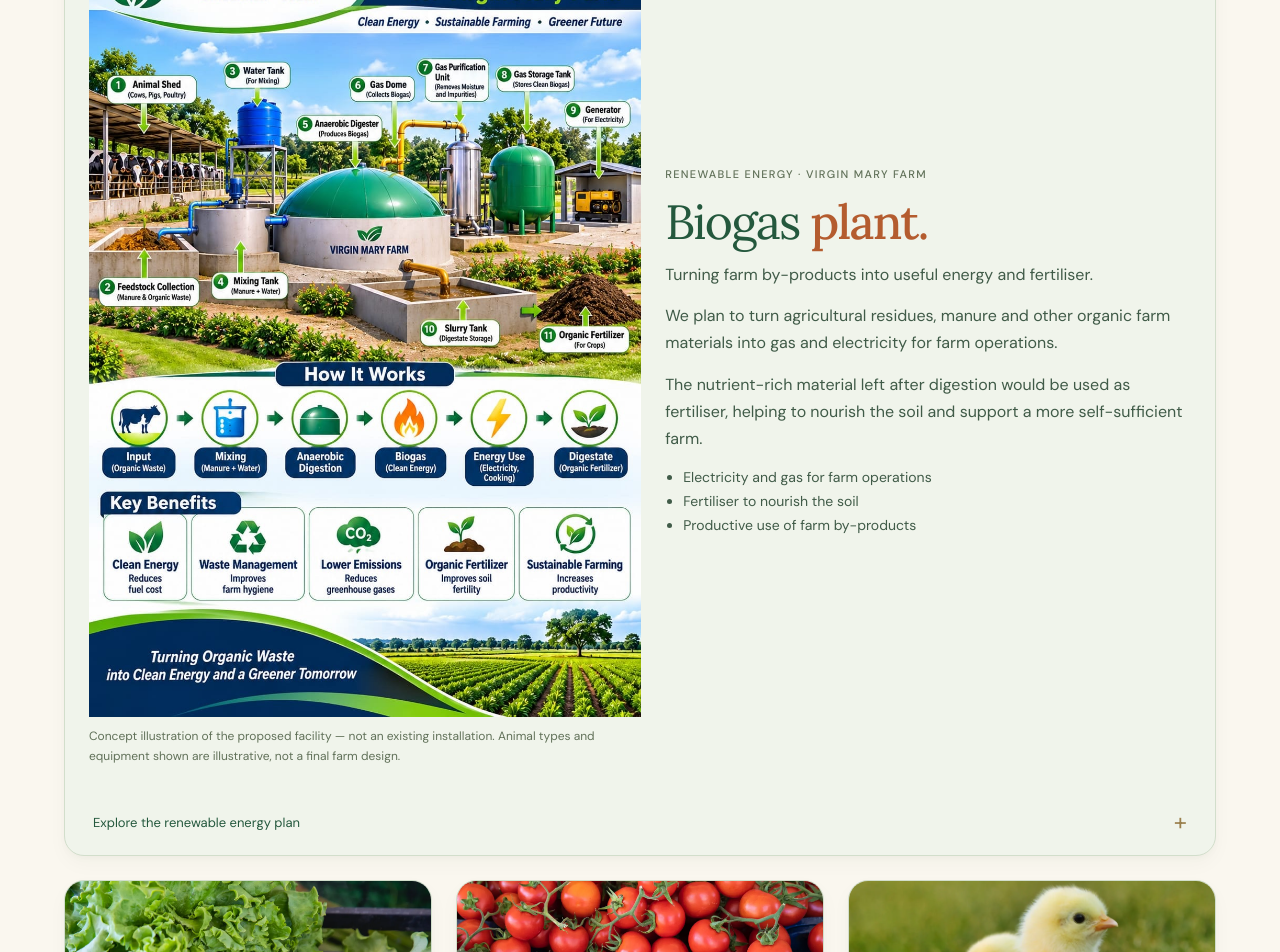
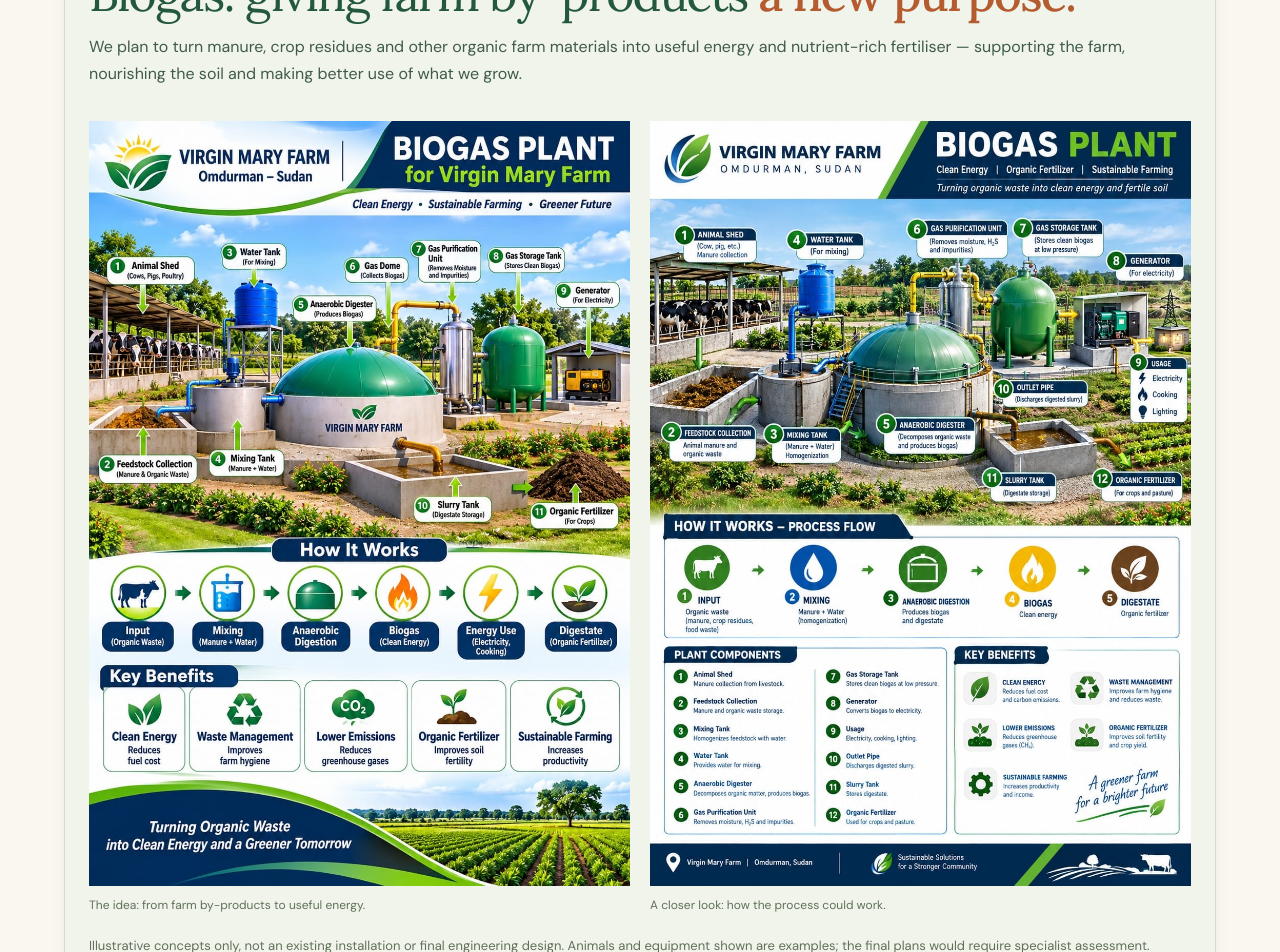
Before and after one commit to Hero988/RiseMeUp, a React (Vite) app: page / in a window 1280 px wide. Shown: the part 9520-10472 px from the top of the page. Built offline with nearby package versions, Linux system fonts and the light colour scheme; a web font is replaced by a local one.

Commit message:
Show both biogas concepts in the approved side-by-side layout

```diff
--- a/public/homepage-theme.css
+++ b/public/homepage-theme.css
@@ -796,13 +796,14 @@
 
 .home-page #virgin-mary-farm #farm-plan #biogas-plant{grid-column:1 / -1}
 .home-page #virgin-mary-farm #farm-plan .collection{grid-template-columns:repeat(3,minmax(0,1fr));gap:24px}
-.home-page #virgin-mary-farm #farm-plan #biogas-plant .biogas-feature{display:grid;grid-template-columns:minmax(0,1.05fr) minmax(0,1fr);align-items:center;gap:24px;padding:24px}
+.home-page #virgin-mary-farm #farm-plan #biogas-plant .biogas-feature{display:grid;grid-template-columns:minmax(0,1fr);gap:20px;padding:24px}
+.home-page #virgin-mary-farm #farm-plan #biogas-plant .biogas-illustrations{display:grid;grid-template-columns:repeat(2,minmax(0,1fr));align-items:start;gap:20px}
+.home-page #virgin-mary-farm #farm-plan #biogas-plant .biogas-concept-note{margin:0;color:#617159;font:400 13px/1.7 'DM Sans',sans-serif}
 .home-page #virgin-mary-farm #farm-plan #biogas-plant .biogas-intro{min-width:0;padding:0}
 .home-page #virgin-mary-farm #farm-plan #biogas-plant .biogas-intro .eyebrow{margin:0 0 10px;color:#617159;font:500 11px/1.7 'DM Sans',sans-serif;letter-spacing:.12em;text-transform:uppercase}
 .home-page #virgin-mary-farm #farm-plan #biogas-plant .biogas-intro h4{margin:0 0 12px;color:#24583d;font:400 clamp(32px,4vw,48px)/1.15 'Lora',Georgia,serif}
 .home-page #virgin-mary-farm #farm-plan #biogas-plant .biogas-intro h4 em{color:#b45c2f}
 .home-page #virgin-mary-farm #farm-plan #biogas-plant .biogas-intro>p:not(.eyebrow){margin:0 0 14px;color:#405b48;font:400 16px/1.7 'DM Sans',sans-serif}
-.home-page #virgin-mary-farm #farm-plan #biogas-plant .biogas-intro ul{margin:0;padding-left:18px;color:#405b48;font:400 14px/1.7 'DM Sans',sans-serif}
 .home-page #virgin-mary-farm #farm-plan #biogas-plant .biogas-illustration{min-width:0;margin:0}
 .home-page #virgin-mary-farm #farm-plan #biogas-plant .biogas-illustration img{display:block;position:static;width:100%;height:auto;padding:0;border-radius:0;object-fit:contain}
 .home-page #virgin-mary-farm #farm-plan #biogas-plant .biogas-illustration figcaption{padding:10px 0 0;color:#617159;font:400 12px/1.6 'DM Sans',sans-serif}
@@ -821,6 +822,7 @@
 @media(max-width:650px){
  .home-page #virgin-mary-farm #farm-plan .collection{grid-template-columns:1fr}
  .home-page #virgin-mary-farm #farm-plan #biogas-plant .biogas-feature{grid-template-columns:1fr;gap:20px;padding:16px}
+ .home-page #virgin-mary-farm #farm-plan #biogas-plant .biogas-illustrations{grid-template-columns:1fr}
  .home-page #virgin-mary-farm #farm-plan .project:not(#biogas-plant) .panel>img{height:210px}
 }
 
--- a/src/components/FarmPlan.tsx
+++ b/src/components/FarmPlan.tsx
@@ -9,6 +9,17 @@ export default function FarmPlan() {
         below explains how rebuilding could progress. <a href="/development-partners/#first-stage">Assessment and water restoration come first.</a>
       </p></div><section className="collection" id="collection" aria-label="The four parts of the farm vision"><article className="project" id="biogas-plant">
           <div className="biogas-feature">
+            <div className="biogas-intro">
+              <p className="eyebrow">Renewable energy · Virgin Mary Farm</p>
+              <h4>Biogas: giving farm by-products <em>a new purpose.</em></h4>
+              <p>
+                We plan to turn manure, crop residues and other organic farm
+                materials into useful energy and nutrient-rich fertiliser —
+                supporting the farm, nourishing the soil and making better use
+                of what we grow.
+              </p>
+            </div>
+            <div className="biogas-illustrations">
           <figure className="biogas-illustration">
             <img
               src="/farm-plan/biogas-process.jpg"
@@ -17,27 +28,24 @@ export default function FarmPlan() {
               height="1491"
               loading="lazy"
             />
-            <figcaption>Concept illustration of the proposed facility — not an existing installation. Animal types and equipment shown are illustrative, not a final farm design.</figcaption>
+            <figcaption>The idea: from farm by-products to useful energy.</figcaption>
           </figure>
-            <div className="biogas-intro">
-              <p className="eyebrow">Renewable energy · Virgin Mary Farm</p>
-              <h4>Biogas <em>plant.</em></h4>
-              <p>Turning farm by-products into useful energy and fertiliser.</p>
-              <p>
-                We plan to turn agricultural residues, manure and other organic
-                farm materials into gas and electricity for farm operations.
-              </p>
-              <p>
-                The nutrient-rich material left after digestion would be used as
-                fertiliser, helping to nourish the soil and support a more
-                self-sufficient farm.
-              </p>
-              <ul>
-                <li>Electricity and gas for farm operations</li>
-                <li>Fertiliser to nourish the soil</li>
-                <li>Productive use of farm by-products</li>
-              </ul>
+              <figure className="biogas-illustration">
+                <img
+                  src="/farm-plan/biogas-components.jpg"
+                  alt="Second concept illustration showing numbered biogas plant components, from organic material collection and digestion to gas storage, energy use and fertiliser."
+                  width="1055"
+                  height="1491"
+                  loading="lazy"
+                />
+                <figcaption>A closer look: how the process could work.</figcaption>
+              </figure>
             </div>
+            <p className="biogas-concept-note">
+              Illustrative concepts only, not an existing installation or final
+              engineering design. Animals and equipment shown are examples; the
+              final plans would require specialist assessment.
+            </p>
           </div>
           <details className="project-details"><summary>Explore the renewable energy plan <span aria-hidden="true">+</span></summary><div className="detail-inner"><p className="caption">Biogas facility concept · Illustrative, not an existing installation</p>
 
```
Also changed, not shown: public/farm-plan/biogas-components.jpg (added).
